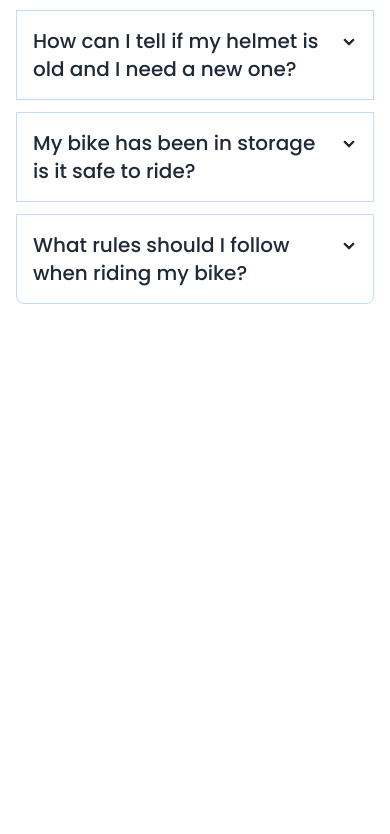
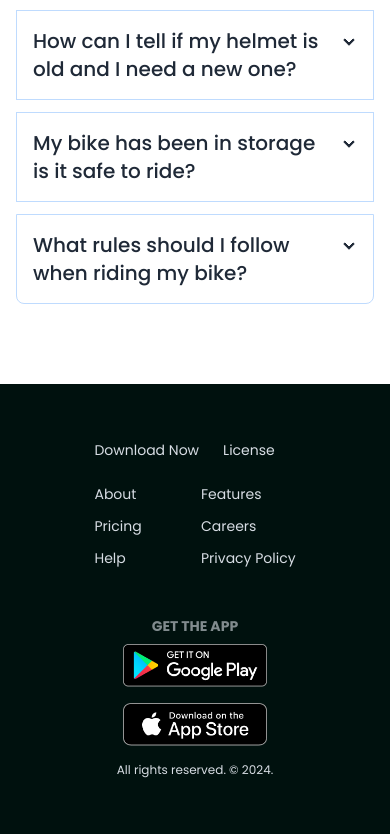
Before and after one commit to AhmedNoorim/Practice-WebDev-BikerBekar, a plain HTML site: page index.html in a window 390 px wide. Shown: the part 3568-4402 px from the top of the page. Before the commit the page ends 3904 px from the top, so only its background shows below. Drawn offline with nearby package versions, Linux system fonts and the light colour scheme.

Commit message:
Responsive Footer Added

```diff
--- a/index.html
+++ b/index.html
@@ -294,7 +294,36 @@
             </div>
         </section>
     </main>
-    <footer></footer>
+    <footer class="bg-accent-content mt-12">
+        <footer class="footer md:container md:mx-auto py-14 text-neutral-content justify-center">
+            <nav class="flex flex-1 flex-col md:flex-row gap-8 md:justify-between items-center">
+                <div class="flex-1 flex flex-col space-y-6">
+                    <aside class="flex space-x-6">
+                        <p>Download Now</p>
+                        <p>License</p>
+                    </aside>
+                    <aside class="grid grid-cols-2 md:grid-cols-4 gap-3">
+                        <p>About</p>
+                        <p>Features</p>
+                        <p>Pricing</p>
+                        <p>Careers</p>
+                        <p>Help</p>
+                        <p>Privacy Policy</p>
+                    </aside>
+                </div>
+                <div class="flex flex-col text-center items-center justify-center mt-4">
+                    <header class="footer-title">Get The App</header>
+                    <div class="grid grid-cols-1 gap-4 w-36">
+                        <a><img src="images/others/android.png" alt=""></a>
+                        <a><img src="images/others/ios.png" alt=""></a>
+                    </div>
+                    <aside>
+                        <p class="text-xs mt-4">All rights reserved. &copy; 2024.</p>
+                    </aside>
+                </div>
+            </nav>
+        </footer>
+    </footer>
 </body>
 
 </html>
```
